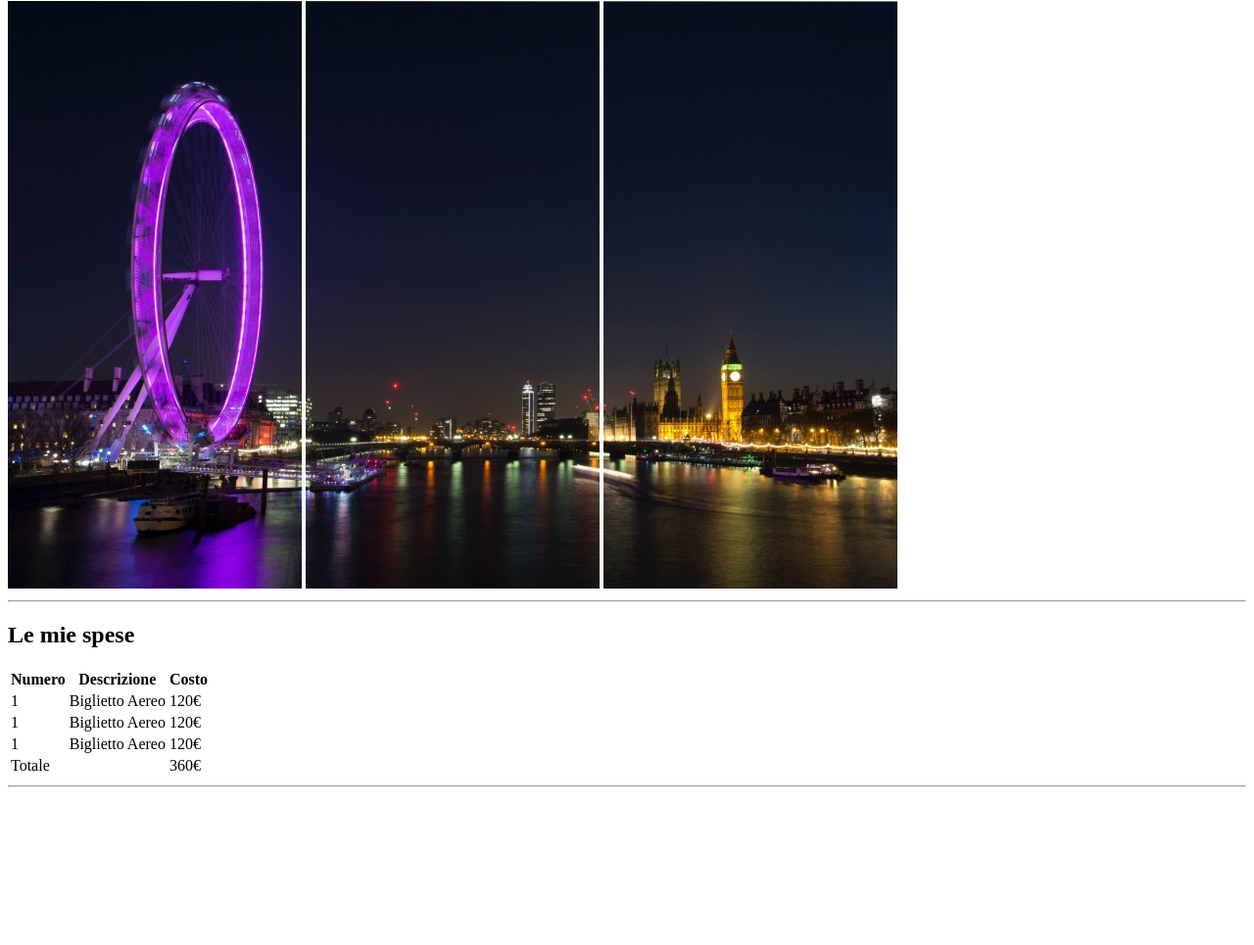
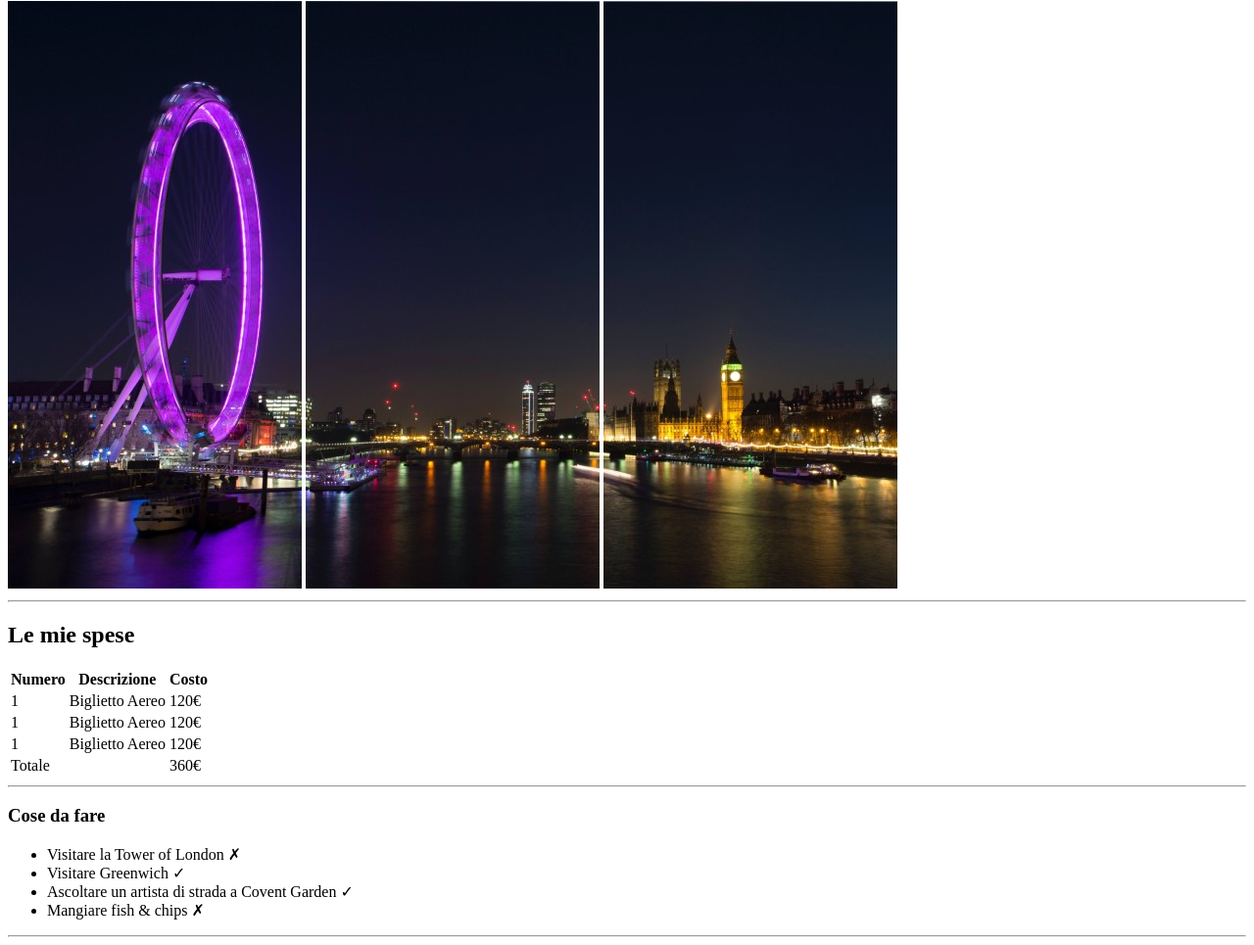
Before and after one commit to magnusson17/html-london-trip, a plain HTML site: page index.html in a window 1280 px wide. Shown: the part 79-1044 px from the top of the page at 98% size. Before the commit the page ends 891 px from the top, so only its background shows below. Drawn offline with Linux system fonts and the light colour scheme.

Commit message:
aggiunta div contenente ul

```diff
--- a/index.html
+++ b/index.html
@@ -60,7 +60,17 @@
 
         <hr>
 
+        <div class="div-ul">
+            <h3>Cose da fare</h3>
+            <ul>
+                <li>Visitare la Tower of London &#10007;</li>
+                <li>Visitare Greenwich &#10003;</li>
+                <li>Ascoltare un artista di strada a Covent Garden &#10003;</li>
+                <li>Mangiare fish &#38; chips &#10007;</li>
+            </ul>
+        </div>
 
+        <hr>
     </main>
 
 
```
